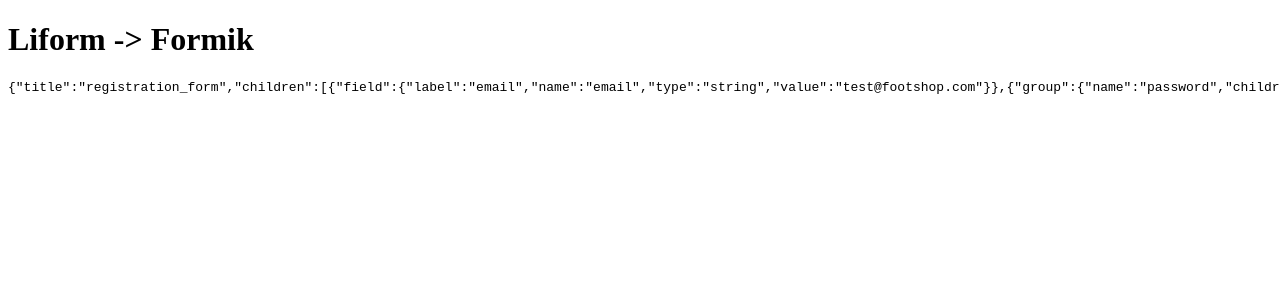
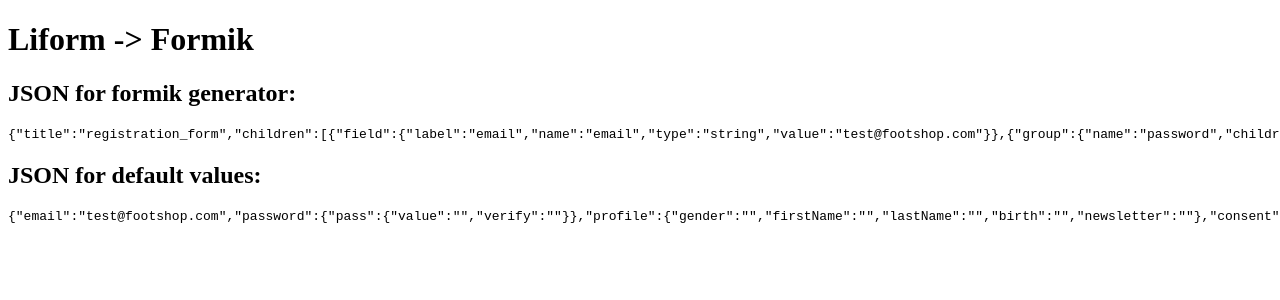
Before and after one commit to Rootre/liform-formik-transformator, a Next.js app: page / in a window 1280 px wide. Shown: the top 300 px of the page. Built offline with nearby package versions, Linux system fonts and the light colour scheme.

Commit message:
generator of default values

```diff
--- a/pages/index.js
+++ b/pages/index.js
@@ -7,6 +7,9 @@
 
     const transformator = new Liform2Formik(liformSchema);
     const structure = transformator.generateStructure();
+    const defaultValues = transformator.generateDefaultValues();
+
+    console.log(defaultValues);
 
     return (
         <div>
@@ -15,7 +18,10 @@
                 <meta name="viewport" content="initial-scale=1.0, width=device-width" />
             </Head>
             <h1>Liform -> Formik</h1>
+            <h2>JSON for formik generator:</h2>
             <pre>{JSON.stringify(structure)}</pre>
+            <h2>JSON for default values:</h2>
+            <pre>{JSON.stringify(defaultValues)}</pre>
         </div>
     )
 }
--- a/prototypes/Liform2Formik.js
+++ b/prototypes/Liform2Formik.js
@@ -53,10 +53,28 @@
  * @return {object}
  */
 function generateDefaultValues() {
-    return {
-        title: liformSchema.title,
-        children: _generateGroupChildren(liformSchema.properties, []),
+    return _generateDefaultValues(liformSchema.properties);
+}
+
+function _generateDefaultValues(properties) {
+    const defaultValues = new Object();
+
+    for (const name in properties) {
+        const slug = properties[name];
+        let contents;
+
+        if (_isGroup(slug)) {
+            contents = _generateDefaultValues(slug.properties);
+        } else {
+            contents = slug.defaultValue || '';
+        }
+
+        Object.assign(defaultValues, {
+            [name]: contents,
+        });
     }
+
+    return defaultValues;
 }
 
 /**
```
